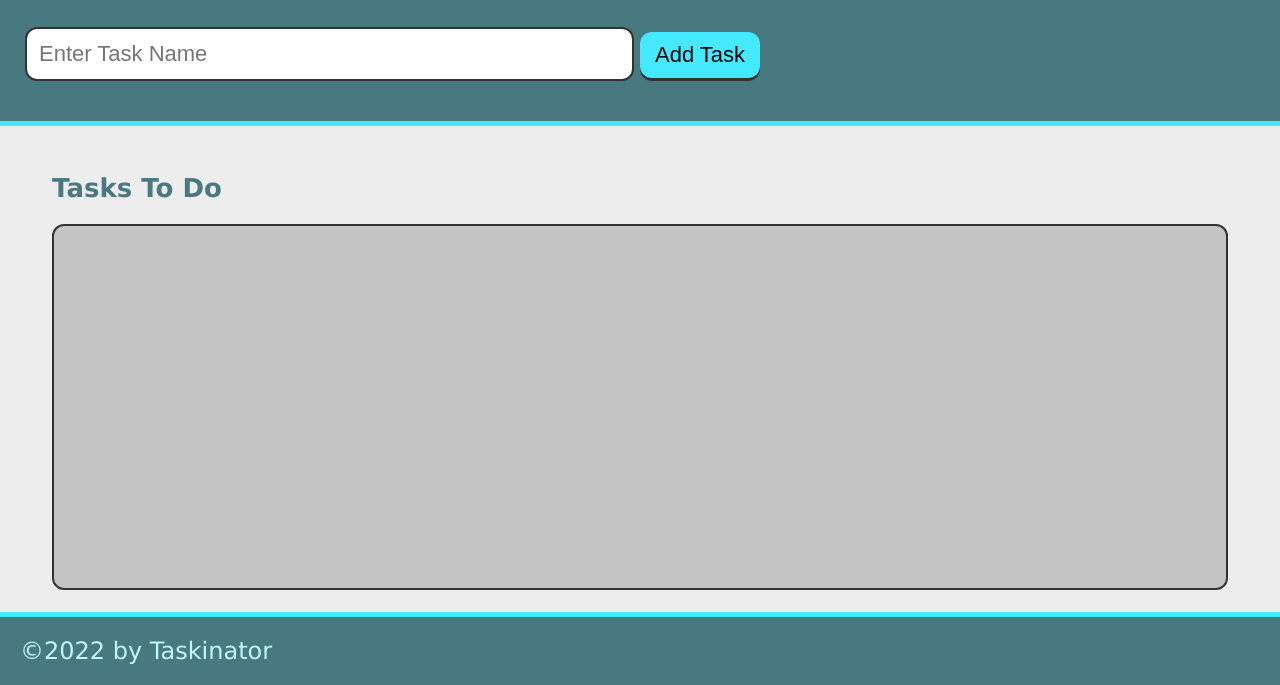
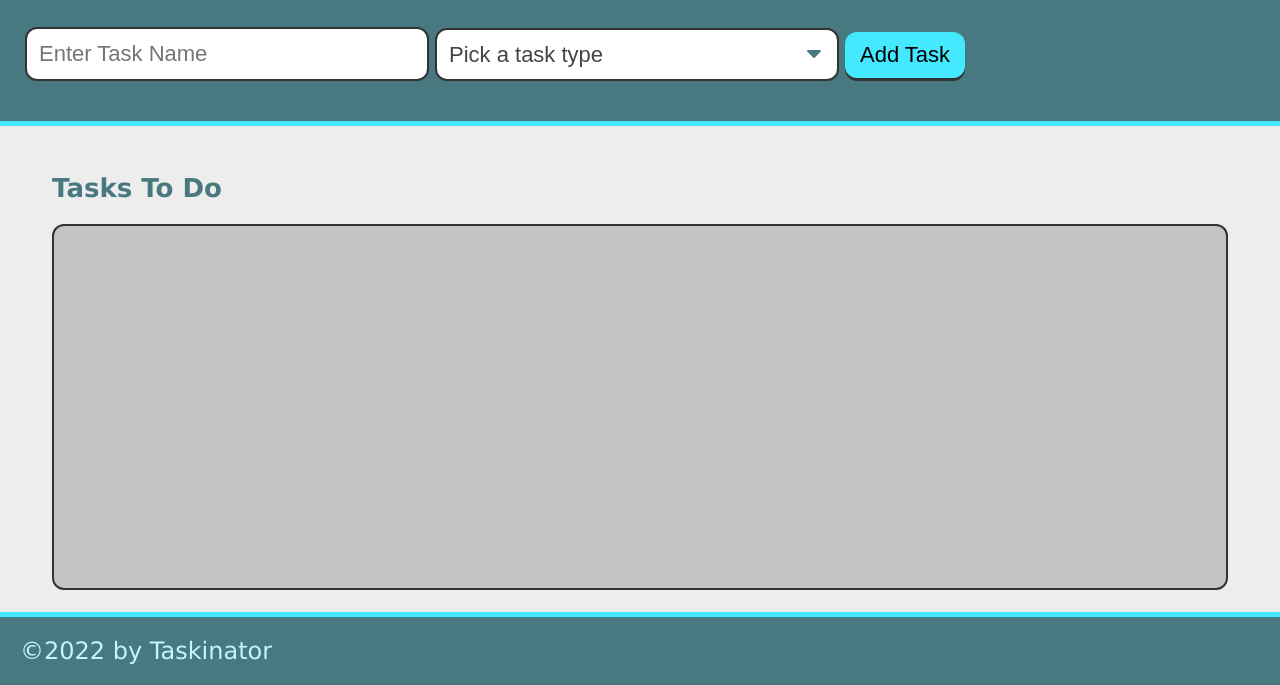
Before and after one commit to bhenry30/taskinator, a plain HTML site: page index.html in a window 1280 px wide. Shown: the part 115-800 px from the top of the page. Drawn offline with Linux system fonts and the light colour scheme.

Commit message:
form selector

```diff
--- a/index.html
+++ b/index.html
@@ -16,6 +16,14 @@
               <input type="text" name="task-name" placeholder="Enter Task Name" />
             </div>
             <div class="form-group">
+                <select name="task-type" class="select-dropdown">
+                  <option value="" disabled selected>Pick a task type</option>
+                  <option value="Print">Print</option>
+                  <option value="Web">Web</option>
+                  <option value="Mobile">Mobile</option>
+                </select>
+              </div>
+            <div class="form-group">
               <button class="btn" id="save-task" type="submit">Add Task</button>
             </div>
           </form>
```
